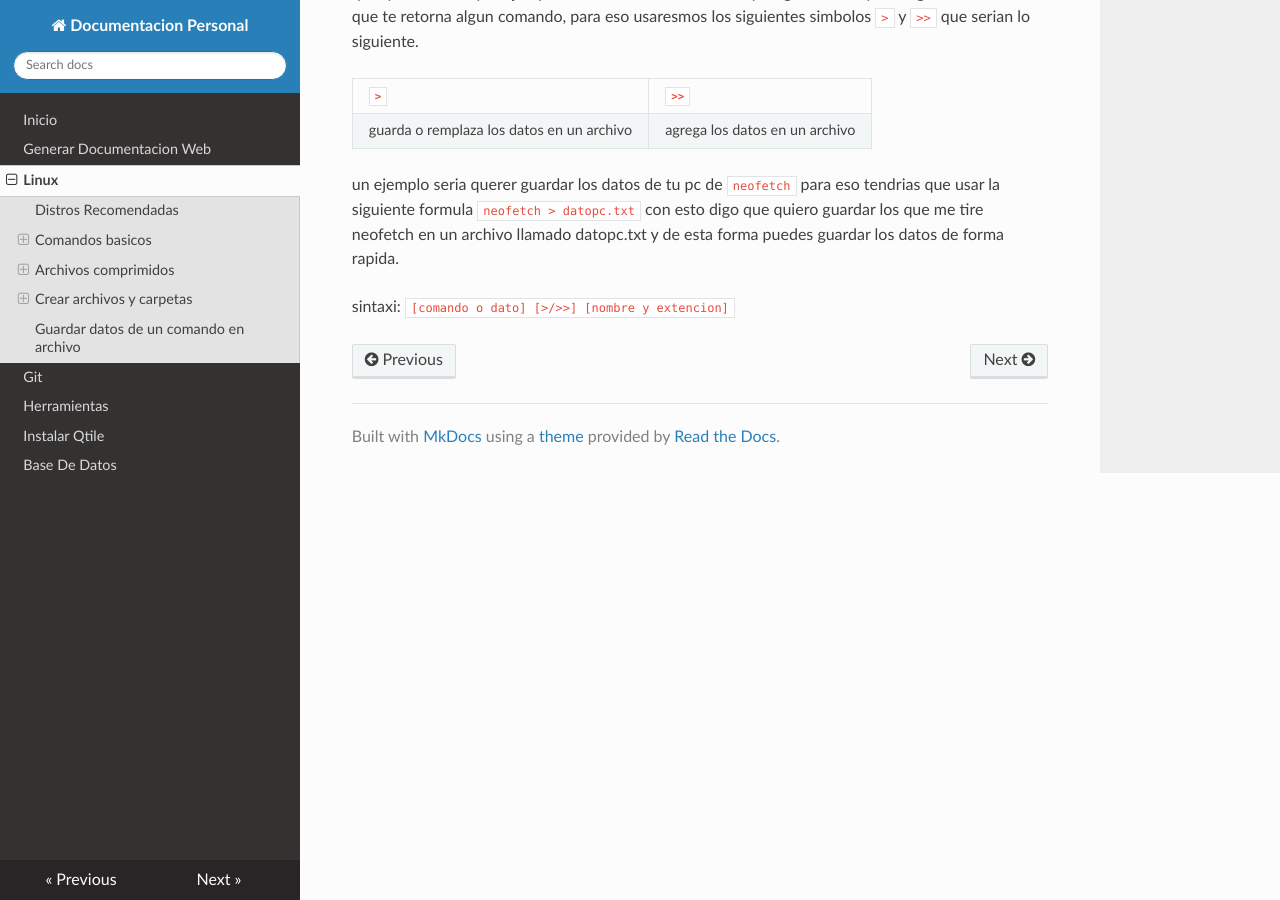
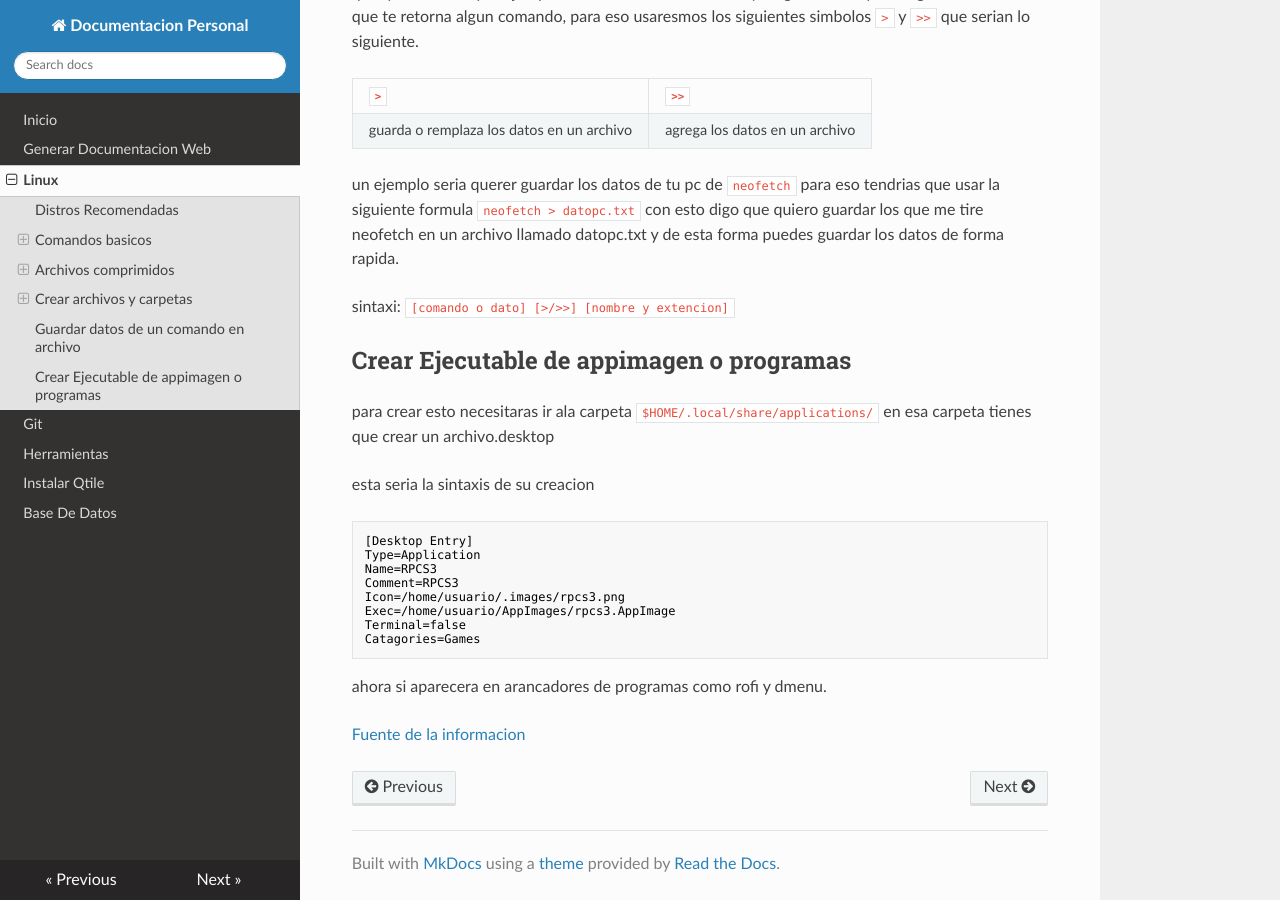
Before and after one commit to KiroKHS/DocInfo, an MkDocs documentation site: the page built from docs/linux.md, in a window 1280 px wide and 900 px high, scrolled down 2966 px. Built offline with MkDocs 1.6.1, drawn with Linux system fonts in a browser that asks for light colours; nearby versions of some CDN libraries.

Commit message:
crear archivos ejecutable en rofi

````diff
--- a/docs/linux.md
+++ b/docs/linux.md
@@ -91,3 +91,28 @@ guarda o remplaza los datos en un archivo| agrega los datos en un archivo
 un ejemplo seria querer guardar los datos de tu pc de ``neofetch`` para eso tendrias que usar la siguiente formula `neofetch > datopc.txt` con esto digo que quiero guardar los que me tire neofetch en un archivo llamado datopc.txt y de esta forma puedes guardar los datos de forma rapida.
 
 sintaxi: `[comando o dato] [>/>>] [nombre y extencion]`
+
+
+
+## Crear Ejecutable de appimagen o programas
+
+para crear esto necesitaras ir ala carpeta `$HOME/.local/share/applications/`
+en esa carpeta tienes que crear un archivo.desktop
+
+esta seria la sintaxis de su creacion
+
+
+```desktop
+[Desktop Entry]
+Type=Application
+Name=RPCS3
+Comment=RPCS3
+Icon=/home/usuario/.images/rpcs3.png
+Exec=/home/usuario/AppImages/rpcs3.AppImage
+Terminal=false
+Catagories=Games
+```
+
+ahora si aparecera en arancadores de programas como rofi y dmenu.
+
+[Fuente de la informacion](https://www.reddit.com/r/linuxquestions/comments/f1909s/run_appimage_from_launcher/)
````
